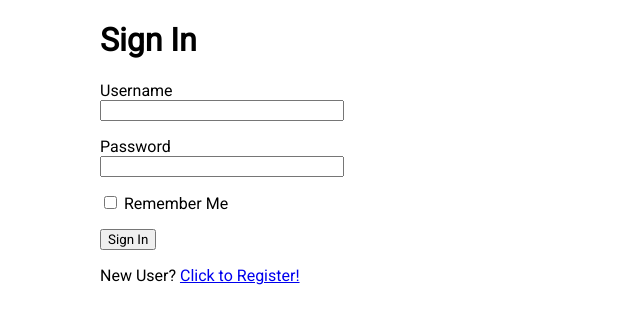
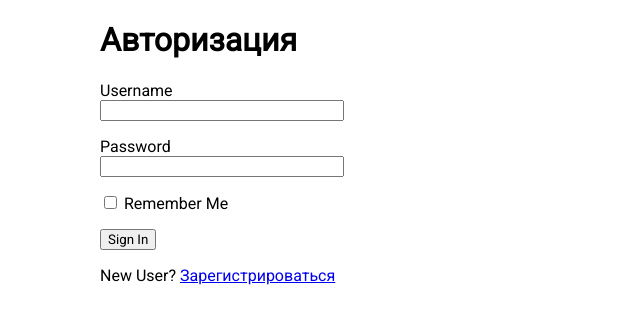
Before and after one commit to svinkapeppa/golos-desktop, a Flask app: page /login in a window 1280 px wide. Shown: the part 50-374 px from the top of the page, without its empty margins (0-640 px from the left). Run offline with Flask 2, Linux system fonts and the light colour scheme.

Commit message:
add russian lang

```diff
--- a/app/templates/login.html
+++ b/app/templates/login.html
@@ -1,7 +1,7 @@
 {% extends "base.html" %}
 
 {% block content %}
-    <h1>Sign In</h1>
+    <h1>Авторизация</h1>
     <form action="" method="post">
         {{ form.hidden_tag() }}
         <p>
@@ -21,5 +21,5 @@
         <p>{{ form.remember_me() }} {{ form.remember_me.label }}</p>
         <p>{{ form.submit() }}</p>
     </form>
-    <p>New User? <a href="{{ url_for('register') }}">Click to Register!</a></p>
+    <p>New User? <a href="{{ url_for('register') }}">Зарегистрироваться</a></p>
 {% endblock %}
--- a/app/templates/post.html
+++ b/app/templates/post.html
@@ -1,7 +1,7 @@
 {% extends "base.html" %}
 
 {% block content %}
-    <h1>Post</h1>
+    <h1>Предложить пост</h1>
     <form action="" method="post">
         {{ form.hidden_tag() }}
         <p>
--- a/app/templates/register.html
+++ b/app/templates/register.html
@@ -1,7 +1,7 @@
 {% extends "base.html" %}
 
 {% block content %}
-    <h1>Register</h1>
+    <h1>Регистрация</h1>
     <form action="" method="post">
         {{ form.hidden_tag() }}
         <p>
--- a/app/templates/transfer.html
+++ b/app/templates/transfer.html
@@ -1,7 +1,7 @@
 {% extends "base.html" %}
 
 {% block content %}
-    <h1>Transfer</h1>
+    <h1>Перевод</h1>
     <form action="" method="post">
         {{ form.hidden_tag() }}
         <p>
```
